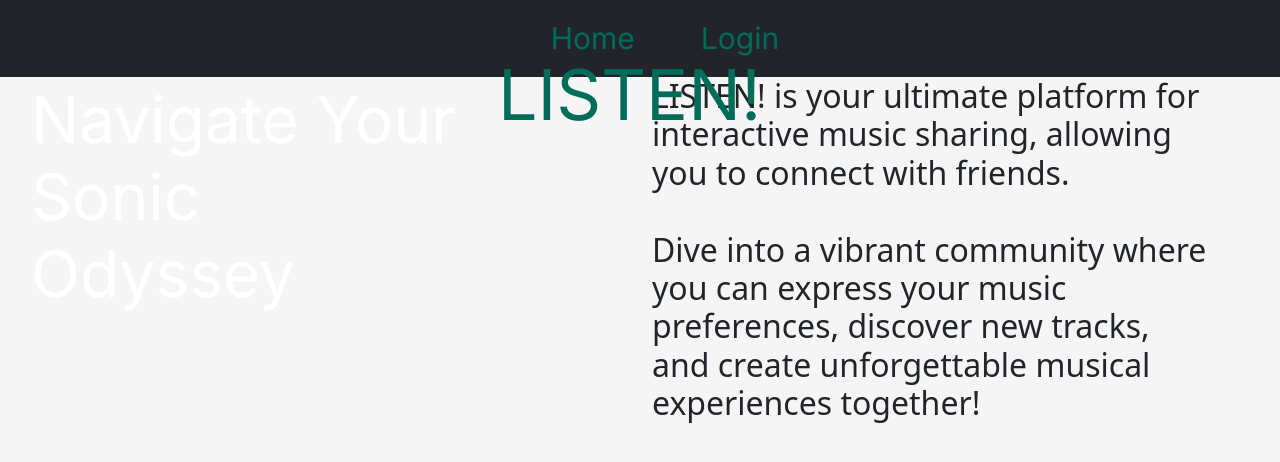
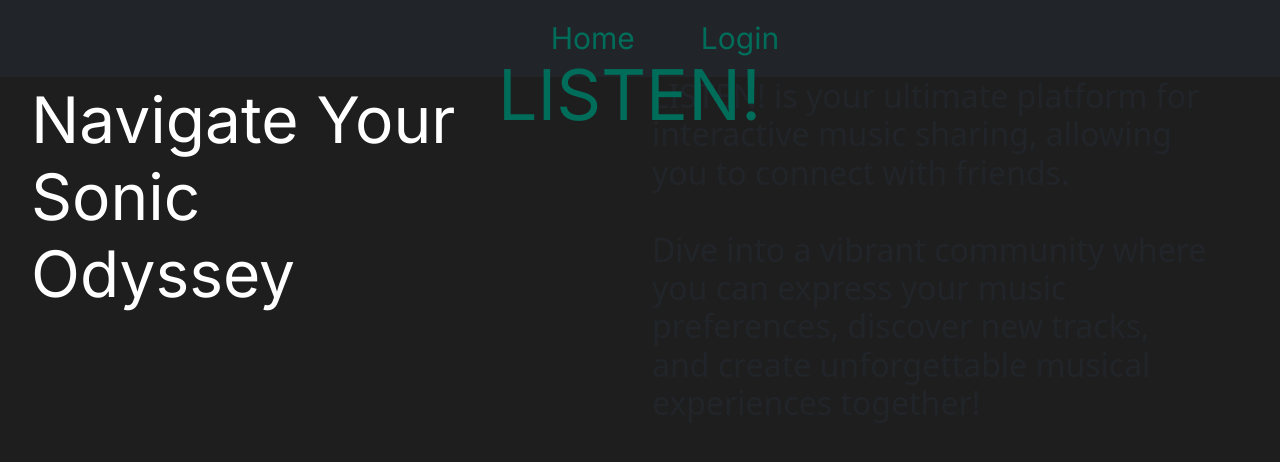
Before and after one commit to olabanji12/LISTEN, a Django app: page / in a window 1280 px wide. Shown: the top 462 px of the page. Run offline with Django 4.2, Linux system fonts and the light colour scheme; data comes from the database, SQL or seed files in the repository.

Commit message:
makes the base template background black

```diff
--- a/User/static/User/styles.css
+++ b/User/static/User/styles.css
@@ -1,9 +1,7 @@
 body {
-    background-color: whitesmoke;
+    background-color: #1E1E1E;
 }
-.navbar-custom {
-    background-color: #006D5B;
-}
+
 .container a{
     font-family: 'Inter', sans-serif;
     font-size: 30px;
```
